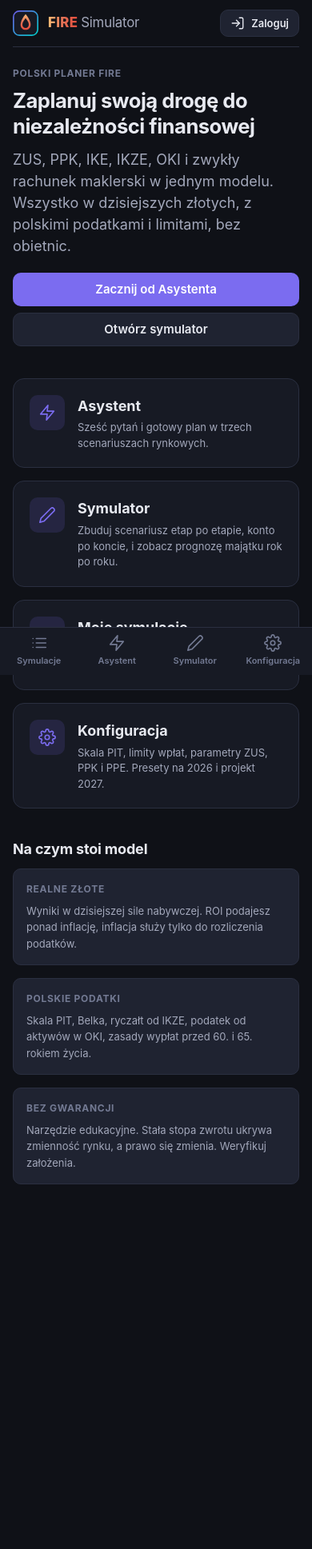
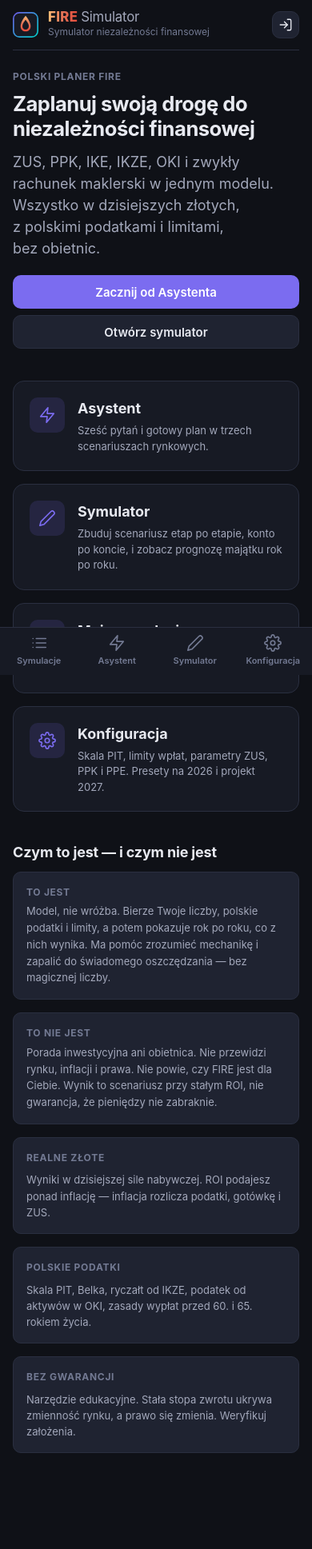
Before and after one commit to sequencer-pl/fire-simulator, a FastAPI app: page / in a window 390 px wide. Shown: the top 1937 px of the page at 80% size. Before the commit the page ends 1481 px from the top, so only its background shows below. Run offline with FastAPI, Linux system fonts and the light colour scheme.

Commit message:
feat(ui): dopieszcza landing, README i mobilny topbar
- README: manifest, sekcje „czym jest/nie jest”, „dla kogo” i szybki start
- landing: sekcja o modelu, powrót trzech kart założeń, stabilne łamanie hero
- mobile: podtytuł marki od 360 px, ikona logowania do 480 px
- make: dev-port nasłuchuje na 0.0.0.0
- świeże baseline'y wizualne

```diff
--- a/app/templates/landing.html
+++ b/app/templates/landing.html
@@ -60,12 +60,22 @@
             </div>
         </section>
 
-        <section class="landing-principles" aria-label="Założenia modelu">
-            <h3 class="section-title">Na czym stoi model</h3>
+        <section class="landing-about" aria-label="Czym jest ten projekt">
+            <h3 class="section-title">Czym to jest — i czym nie jest</h3>
+            <div class="about-grid">
+                <div class="card-inset about-card">
+                    <p class="eyebrow">To jest</p>
+                    <p class="about-lead">Model, nie wróżba. Bierze Twoje liczby, polskie podatki i limity, a potem pokazuje rok po roku, co z nich wynika. Ma pomóc zrozumieć mechanikę i zapalić do świadomego oszczędzania — bez magicznej liczby.</p>
+                </div>
+                <div class="card-inset about-card">
+                    <p class="eyebrow">To nie jest</p>
+                    <p class="about-lead">Porada inwestycyjna ani obietnica. Nie przewidzi rynku, inflacji i prawa. Nie powie, czy FIRE jest dla Ciebie. Wynik to scenariusz przy stałym ROI, nie gwarancja, że pieniędzy nie zabraknie.</p>
+                </div>
+            </div>
             <div class="principles-grid">
                 <div class="card-inset">
                     <p class="eyebrow">Realne złote</p>
-                    <p>Wyniki w dzisiejszej sile nabywczej. ROI podajesz ponad inflację, inflacja służy tylko do rozliczenia podatków.</p>
+                    <p>Wyniki w dzisiejszej sile nabywczej. ROI podajesz ponad inflację — inflacja rozlicza podatki, gotówkę i ZUS.</p>
                 </div>
                 <div class="card-inset">
                     <p class="eyebrow">Polskie podatki</p>
--- a/static/css/base.css
+++ b/static/css/base.css
@@ -172,6 +172,8 @@ h4 { font-size: var(--fs-md); }
 
 .brand:hover { text-decoration: none; }
 
+.brand > div { min-width: 0; }
+
 .brand-mark {
     width: 38px;
     height: 38px;
@@ -326,7 +328,11 @@ body[data-section="konfiguracja"] .nav-item[data-nav="konfiguracja"] {
         margin-bottom: var(--sp-4);
     }
 
-    .brand .subtitle { display: none; }
+    .brand .subtitle {
+        display: block;
+        overflow: hidden;
+        text-overflow: ellipsis;
+    }
     .brand-mark { width: 32px; height: 32px; }
     .brand h1 { font-size: 1.05rem; }
 
@@ -369,3 +375,12 @@ body[data-section="konfiguracja"] .nav-item[data-nav="konfiguracja"] {
         color: var(--primary);
     }
 }
+
+@media (max-width: 480px) {
+    .account-widget .btn > span { display: none; }
+    .account-widget .btn { width: var(--control-h-sm); padding: 0; }
+}
+
+@media (max-width: 359px) {
+    .brand .subtitle { display: none; }
+}
--- a/static/css/landing.css
+++ b/static/css/landing.css
@@ -9,6 +9,7 @@
     font-size: clamp(1.6rem, 3.4vw, 2.4rem);
     margin: var(--sp-2) 0 var(--sp-3);
     letter-spacing: -0.02em;
+    text-wrap: balance;
 }
 
 .hero-lead {
@@ -16,6 +17,8 @@
     font-size: var(--fs-lg);
     line-height: 1.5;
     margin-bottom: var(--sp-5);
+    max-width: 64ch;
+    text-wrap: pretty;
 }
 
 .landing-grid {
@@ -126,12 +129,32 @@
     flex-shrink: 0;
 }
 
-/* --- Założenia --- */
+/* --- Czym to jest / czym nie jest --- */
+
+.landing-about { margin-bottom: var(--sp-10); }
+
+.about-grid {
+    display: grid;
+    grid-template-columns: repeat(2, minmax(0, 1fr));
+    gap: var(--sp-4);
+}
+
+.about-grid .card-inset + .card-inset { margin-top: 0; }
+
+.about-card .eyebrow { margin-bottom: var(--sp-1); }
+
+.about-lead {
+    color: var(--text-2);
+    font-size: var(--fs-sm);
+    line-height: 1.6;
+    margin: 0;
+}
 
 .principles-grid {
     display: grid;
     grid-template-columns: repeat(3, minmax(0, 1fr));
     gap: var(--sp-4);
+    margin-top: var(--sp-4);
 }
 
 .principles-grid .card-inset + .card-inset { margin-top: 0; }
@@ -154,6 +177,7 @@
 .login-head .page-lead { margin: var(--sp-2) auto 0; }
 
 @media (max-width: 900px) {
+    .about-grid { grid-template-columns: 1fr; }
     .principles-grid { grid-template-columns: 1fr; }
 }
 
```
Also changed, not shown: DESIGN.md (+2 -0 lines), README.md, qa/visual/baselines/visual.spec.js-snapshots/shot-compare-1-mobile-linux.png, qa/visual/baselines/visual.spec.js-snapshots/shot-login-1-mobile-linux.png, qa/visual/baselines/visual.spec.js-snapshots/shot-moje-symulacje-1-mobile-linux.png, qa/visual/baselines/visual.spec.js-snapshots/shot-root-1-desktop-linux.png, qa/visual/baselines/visual.spec.js-snapshots/shot-root-1-mobile-linux.png, qa/visual/baselines/visual.spec.js-snapshots/shot-sim-1-mobile-linux.png, qa/visual/baselines/visual.spec.js-snapshots/shot-sim-view-config-1-mobile-linux.png, qa/visual/baselines/visual.spec.js-snapshots/shot-wizard-1-mobile-linux.png, 1 other file.
